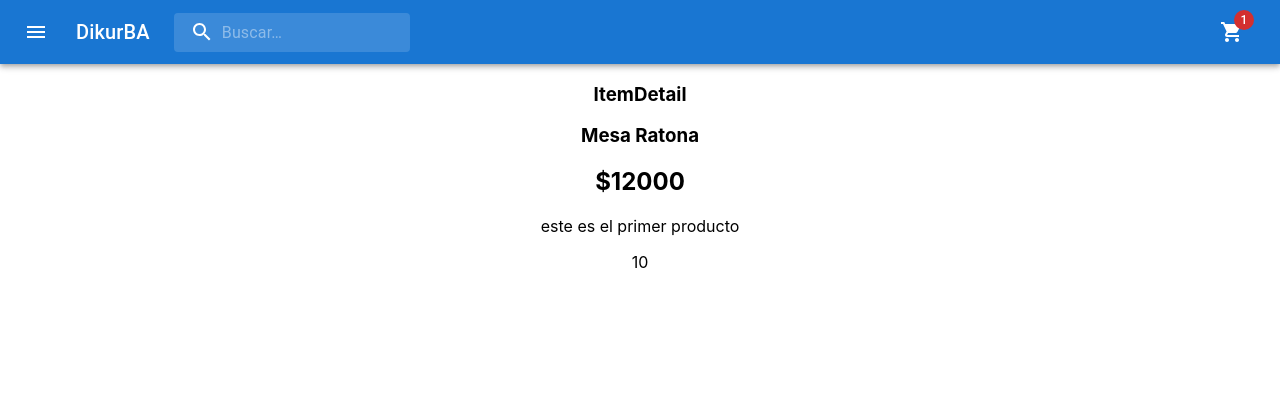
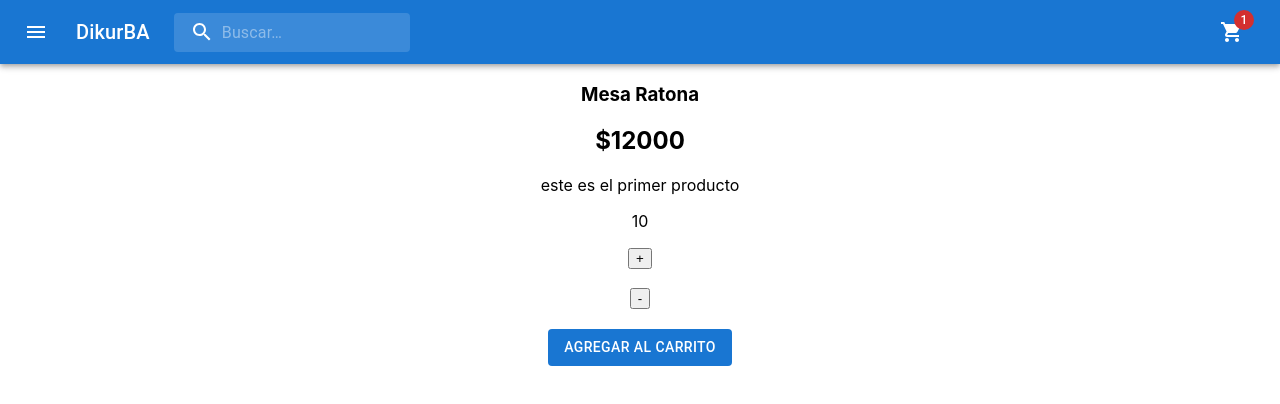
Before and after one commit to lucasriani/carrito, a React (Create React App) app: page /item/1 in a window 1280 px wide. Shown: the top 404 px of the page. Built offline with nearby package versions, Linux system fonts and the light colour scheme.

Commit message:
Dikur ´+ Riani

```diff
--- a/src/App.js
+++ b/src/App.js
@@ -13,7 +13,7 @@ function App() {
         <NavBar />
         <Routes>
           <Route path="/" element ={<ItemListContainer greeting ="BIENVENIDOS A DIKUR BAIRES" />} />
-          <Route path="item/:id" element ={<ItemDetailContainer />} />
+          <Route path="item/:id" element ={<ItemDetailContainer stock={1} initial={1} />} />
         </Routes>
 
 
--- a/src/components/Item.js
+++ b/src/components/Item.js
@@ -8,6 +8,7 @@ const Item = ({description, price, stock, title, id}) =>{
             <h2>Precio: {price}</h2>
             <p>Descripcion: {description}</p>
             <p>Stock: {stock}</p>
+
         </div>
         </Link>
     )
--- a/src/components/ItemCount.js
+++ b/src/components/ItemCount.js
@@ -1,4 +1,4 @@
-import { useState } from "react";
+/*import { useState } from "react";
 import { Button} from "@mui/material";
 
 const ItemCount = ({stock, initial}) => {
@@ -42,4 +42,4 @@ const ItemCount = ({stock, initial}) => {
     );
 };
 
-export default ItemCount;
+export default ItemCount;*/
--- a/src/components/ItemDetail.js
+++ b/src/components/ItemDetail.js
@@ -1,12 +1,46 @@
+import { useState } from "react";
+import { Button} from "@mui/material";
+
 const ItemDetail = (props) => {
-    const { title, price, descripcion, stock} = props.item;
+    const { title, price, descripcion, stock, initial} = props.item;
+
+
+    const [count, setCount] = useState(initial)
+
+    const agregarItem = () =>{
+        const newValue = count + 1;
+        if(newValue <= stock) {
+            setCount (newValue)
+        }
+    }
+
+    const quitarItem = () =>{
+        const newValue = count - 1;
+        if (newValue >= initial){
+            setCount (newValue)
+        }
+
+    }
+
+    const onAdd = () =>{
+        const mensaje = `Agregaste ${count} producto`;
+        count === 1 ? alert(mensaje) : alert (`${mensaje}s`)
+
+    }
+
+
     return (
         <div>
-            <h3>ItemDetail</h3>
             <h3>{title}</h3>
+
             <h2>{price}</h2>
             <p>{descripcion}</p>
             <p>{stock}</p>
+            <button onClick={agregarItem}>+</button><br/>
+            <h3>{count}</h3>
+            <button onClick={quitarItem}>-</button><br/><br/>
+            <Button onClick={onAdd} variant="contained" disableElevation> Agregar al carrito</Button>
+
         </div>
     );
 };
--- a/src/components/ItemDetailContainer.js
+++ b/src/components/ItemDetailContainer.js
@@ -19,7 +19,7 @@ const ItemDetailContainer = () => {
             setItem(res.find((prod) => prod.id === parseInt(id)))
         });
     }, [id]);
-    return <ItemDetail item={item} />;
+    return <ItemDetail stock={5} initial={1} item={item} />;
 };
 
 export default ItemDetailContainer;
--- a/src/components/ItemListContainer.js
+++ b/src/components/ItemListContainer.js
@@ -36,7 +36,7 @@ const ItemListContainer = ({greeting}) => {
     return (
         <>
         <h3>{greeting}</h3>
-        <ItemCount stock={5} initial={1} />
+
         <ItemList products = {products}/>
 
         </>
--- a/src/components/services/handMadePromise.js
+++ b/src/components/services/handMadePromise.js
@@ -13,7 +13,7 @@ const data = [
         "title":"Velador",
         "descripcion":"este es el segundo  producto",
         "categoria": "mesa",
-        "price": "$300",
+        "price": "$3000",
         "stock": "3"
     },
 
```
